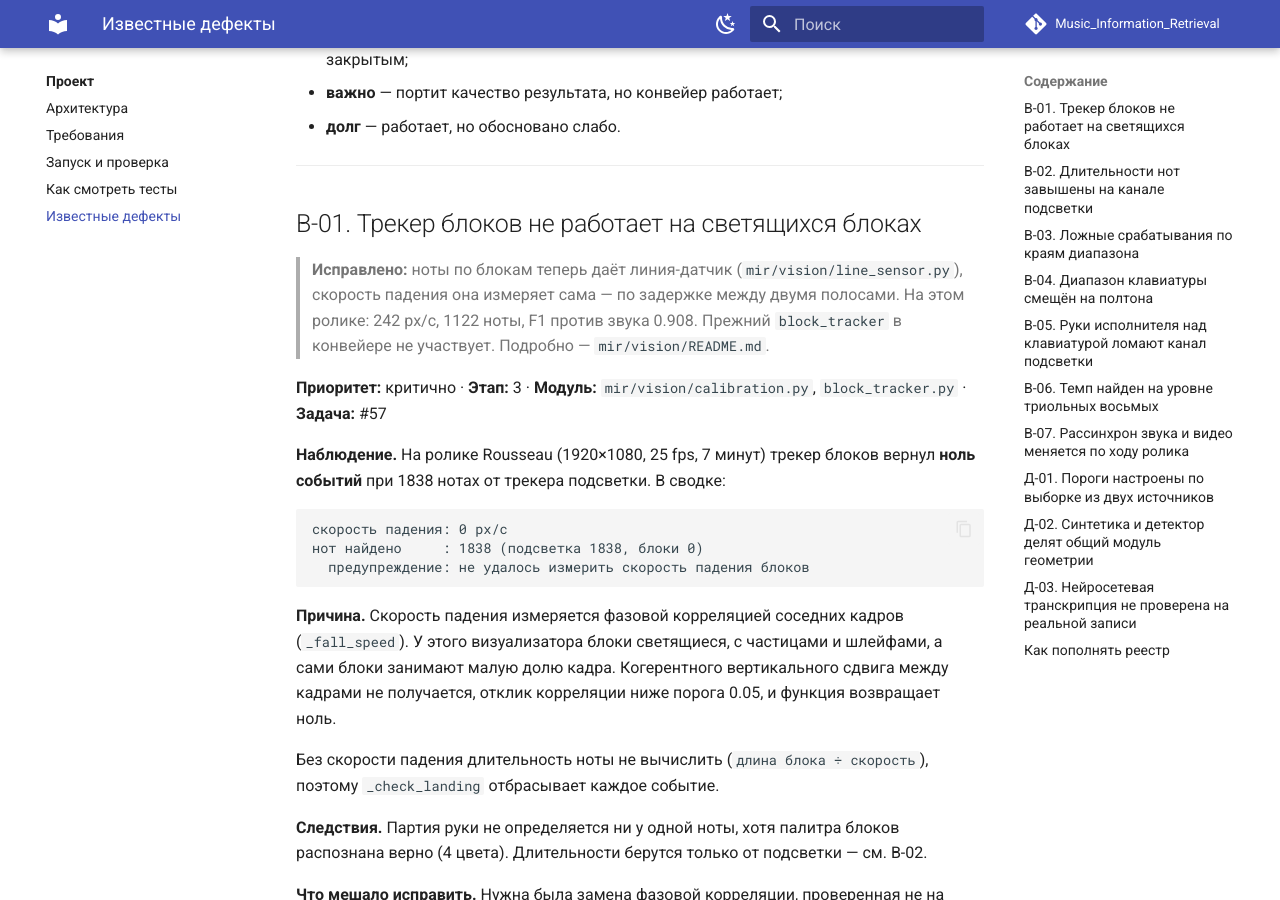
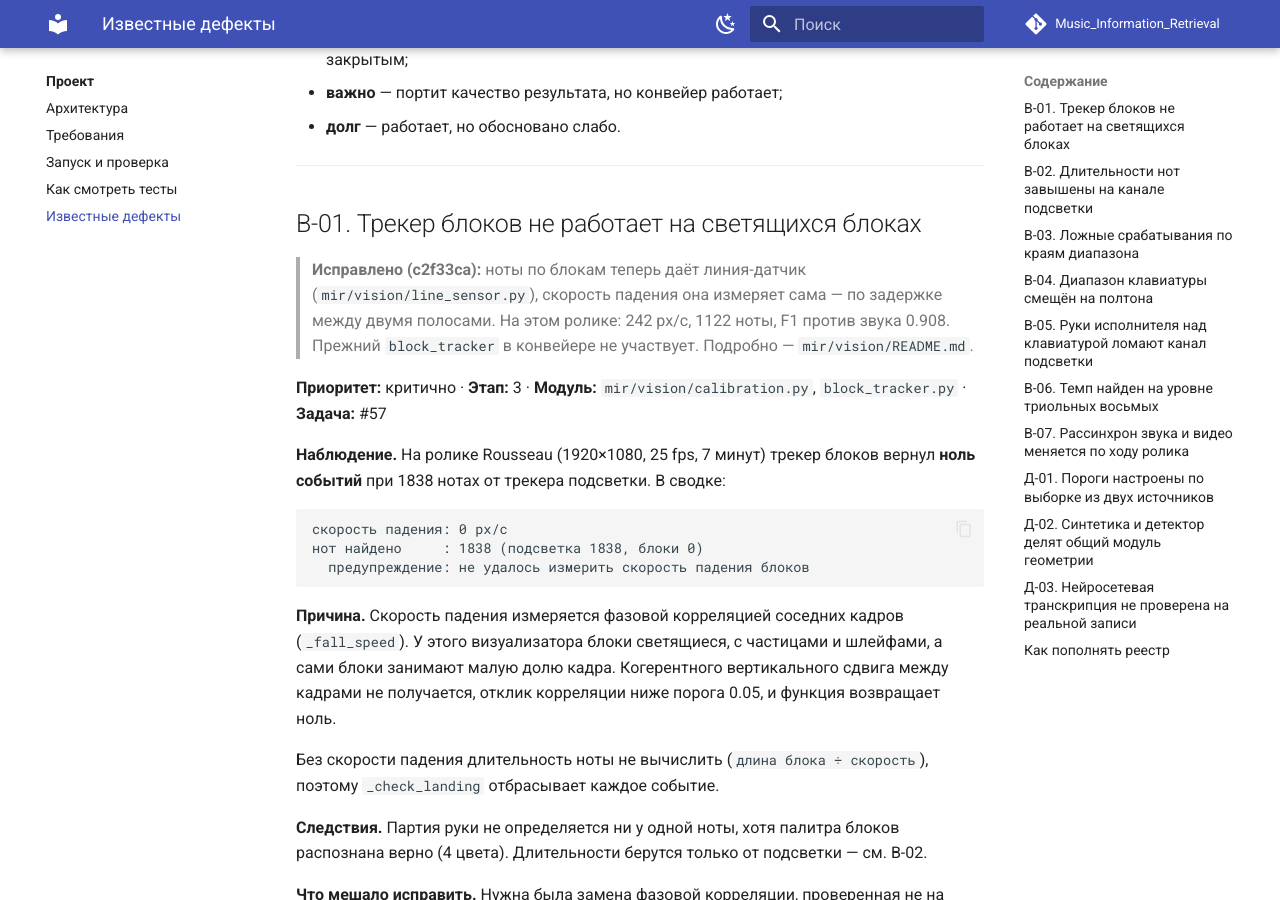
Before and after one commit to TToJlkoBHuK/Music_Information_Retrieval, an MkDocs documentation site: the page built from docs/known-issues.md, in a window 1280 px wide and 900 px high, scrolled down 408 px. Built offline with MkDocs 1.6.1 and Material for MkDocs 9.7.7, drawn with Linux system fonts in a browser that asks for light colours; comment, search, counter and statistics services are not loaded; some of the changed text lies outside the part shown.

Commit message:
known-issues: номер коммита у исправленного В-01 и обхода В-05

```diff
--- a/docs/known-issues.md
+++ b/docs/known-issues.md
@@ -14,7 +14,7 @@
 
 ## В-01. Трекер блоков не работает на светящихся блоках
 
-> **Исправлено:** ноты по блокам теперь даёт линия-датчик (`mir/vision/line_sensor.py`), скорость падения она измеряет сама — по задержке между двумя полосами. На этом ролике: 242 px/с, 1122 ноты, F1 против звука 0.908. Прежний `block_tracker` в конвейере не участвует. Подробно — `mir/vision/README.md`.
+> **Исправлено (c2f33ca):** ноты по блокам теперь даёт линия-датчик (`mir/vision/line_sensor.py`), скорость падения она измеряет сама — по задержке между двумя полосами. На этом ролике: 242 px/с, 1122 ноты, F1 против звука 0.908. Прежний `block_tracker` в конвейере не участвует. Подробно — `mir/vision/README.md`.
 
 **Приоритет:** критично · **Этап:** 3 · **Модуль:** `mir/vision/calibration.py`, `block_tracker.py` · **Задача:** #57
 
@@ -110,7 +110,7 @@
 
 **Следствие.** На роликах с руками канал подсветки непригоден.
 
-**Обход (сделан).** Нота начинается, когда блок касается клавиатуры, а блоки падают выше неё — там, где рук нет. Ноты теперь берутся с блоков (линия-датчик, см. В-01), подсветка — только когда блоков в ролике нет. Сверка со звуком после этого: P 0.967, R 0.855, F1 0.908 по всему ролику вместо совпадения валиков 0.14. На синтетике с нарисованными руками: блоки — F1 1.000, подсветка — 100 событий на 16 нот.
+**Обход (сделан, c2f33ca).** Нота начинается, когда блок касается клавиатуры, а блоки падают выше неё — там, где рук нет. Ноты теперь берутся с блоков (линия-датчик, см. В-01), подсветка — только когда блоков в ролике нет. Сверка со звуком после этого: P 0.967, R 0.855, F1 0.908 по всему ролику вместо совпадения валиков 0.14. На синтетике с нарисованными руками: блоки — F1 1.000, подсветка — 100 событий на 16 нот.
 
 Дефект самого канала подсветки не исправлен: ролик без блоков, но с руками, видеоканалом не разобрать.
 
```
